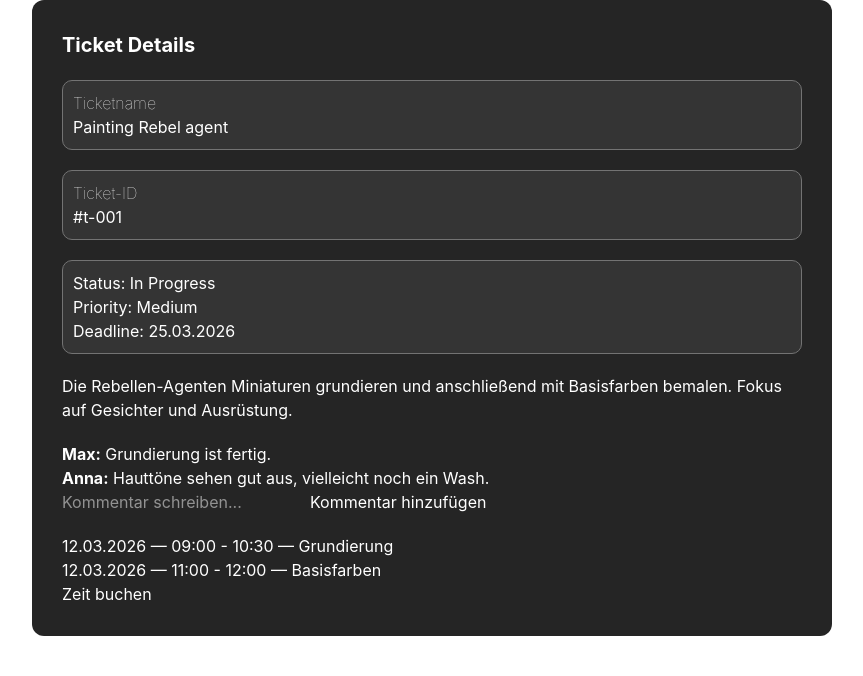
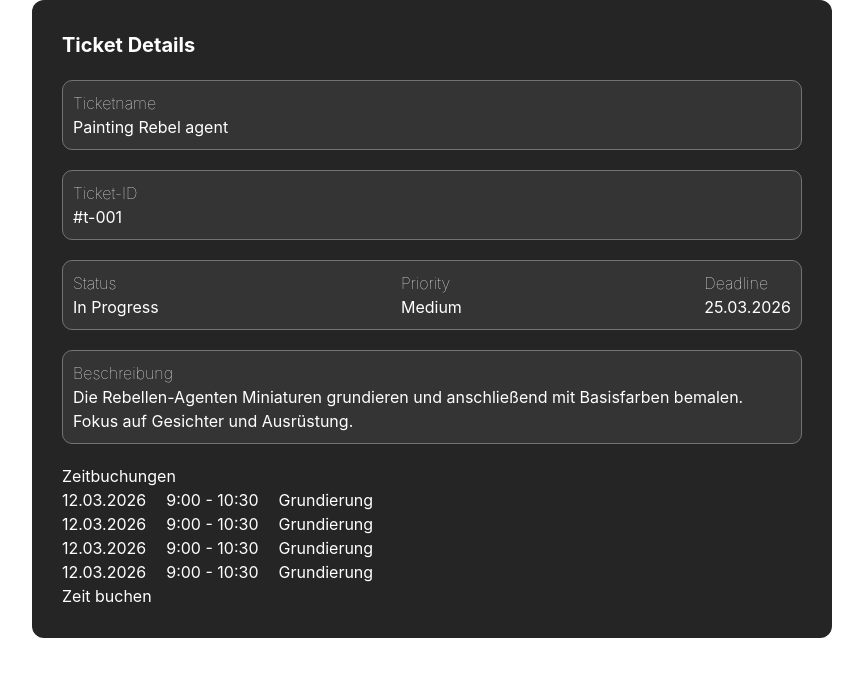
Before and after one commit to 0R91/react-ticketsystem, a Next.js app: page /test in a window 1280 px wide. Shown: the top 676 px of the page, without its empty margins (208-1071 px from the left). Built offline with nearby package versions, Linux system fonts and the light colour scheme.

Commit message:
Design for status and description

```diff
--- a/app/ticket/components/ticketDetail.module.css
+++ b/app/ticket/components/ticketDetail.module.css
@@ -8,38 +8,50 @@
   width: min(80%, 800px);
 }
 
-.ticketHeader {
+.ticketHeader,
+.ticketHeaderContent,
+.ticketMeta > * {
   display: flex;
   flex-direction: column;
-  gap: 20px;
 }
 
+.ticketHeader,
 .ticketHeaderContent {
-  display: flex;
-  flex-direction: column;
   gap: 20px;
 }
 
 .ticketTitle,
-.ticketId {
+.ticketId,
+.ticketMeta,
+.ticketDescription {
   background-color: var(--main);
   border: 1px solid #737373;
   border-radius: 10px;
-  display: flex;
-  flex-direction: column;
   padding: 10px;
 }
 
+.ticketTitle,
+.ticketId {
+  display: flex;
+  flex-direction: column;
+}
+
 .ticketTitle :first-child,
-.ticketId :first-child {
+.ticketId :first-child,
+.ticketStatus :first-child,
+.ticketPriority :first-child,
+.ticketDeadline :first-child,
+.ticketDescriptionText :first-child {
   font-weight: 100;
 }
 
-.ticketMeta {
-  background-color: var(--main);
-  border: 1px solid #737373;
-  border-radius: 10px;
+.ticketMeta,
+.ticketDescription {
   display: flex;
-  flex-direction: column;
-  padding: 10px;
+  justify-content: space-between;
 }
+
+.ticketTimeEntryListContent {
+  display: flex;
+  gap: 20px;
+}
--- a/app/ticket/components/ticketDetail.tsx
+++ b/app/ticket/components/ticketDetail.tsx
@@ -18,41 +18,54 @@ function TicketDetail() {
       </div>
 
       <div className={styles.ticketMeta}>
-        <div className={styles.ticketStatus}>Status: In Progress</div>
-        <div className={styles.ticketPriority}>Priority: Medium</div>
-        <div className={styles.ticketDeadline}>Deadline: 25.03.2026</div>
+        <div className={styles.ticketStatus}>
+          <p>Status</p>
+          <p>In Progress</p>
+        </div>
+        <div className={styles.ticketPriority}>
+          <p>Priority</p>
+          <p>Medium</p>
+        </div>
+        <div className={styles.ticketDeadline}>
+          <p>Deadline</p>
+          <p>25.03.2026</p>
+        </div>
       </div>
 
       <div className={styles.ticketDescription}>
         <div className={styles.ticketDescriptionText}>
-          Die Rebellen-Agenten Miniaturen grundieren und anschließend mit
-          Basisfarben bemalen. Fokus auf Gesichter und Ausrüstung.
-        </div>
-      </div>
-
-      <div className={styles.ticketComments}>
-        <div className={styles.ticketCommentsList}>
-          <div>
-            <strong>Max:</strong> Grundierung ist fertig.
-          </div>
-          <div>
-            <strong>Anna:</strong> Hauttöne sehen gut aus, vielleicht noch ein
-            Wash.
-          </div>
-        </div>
-
-        <div className={styles.ticketCommentForm}>
-          <input placeholder="Kommentar schreiben..." />
-          <button>Kommentar hinzufügen</button>
+          <p>Beschreibung</p>
+          <p>
+            Die Rebellen-Agenten Miniaturen grundieren und anschließend mit
+            Basisfarben bemalen. Fokus auf Gesichter und Ausrüstung.
+          </p>
         </div>
       </div>
 
       <div className={styles.ticketTimeEntries}>
         <div className={styles.ticketTimeEntryList}>
-          <div>12.03.2026 — 09:00 - 10:30 — Grundierung</div>
-          <div>12.03.2026 — 11:00 - 12:00 — Basisfarben</div>
+          <p>Zeitbuchungen</p>
+          <div className={styles.ticketTimeEntryListContent}>
+            <p>12.03.2026</p>
+            <p>9:00 - 10:30</p>
+            <p>Grundierung</p>
+          </div>
+          <div className={styles.ticketTimeEntryListContent}>
+            <p>12.03.2026</p>
+            <p>9:00 - 10:30</p>
+            <p>Grundierung</p>
+          </div>
+          <div className={styles.ticketTimeEntryListContent}>
+            <p>12.03.2026</p>
+            <p>9:00 - 10:30</p>
+            <p>Grundierung</p>
+          </div>
+          <div className={styles.ticketTimeEntryListContent}>
+            <p>12.03.2026</p>
+            <p>9:00 - 10:30</p>
+            <p>Grundierung</p>
+          </div>
         </div>
-
         <div className={styles.ticketTimeEntryForm}>
           <button>Zeit buchen</button>
         </div>
```
